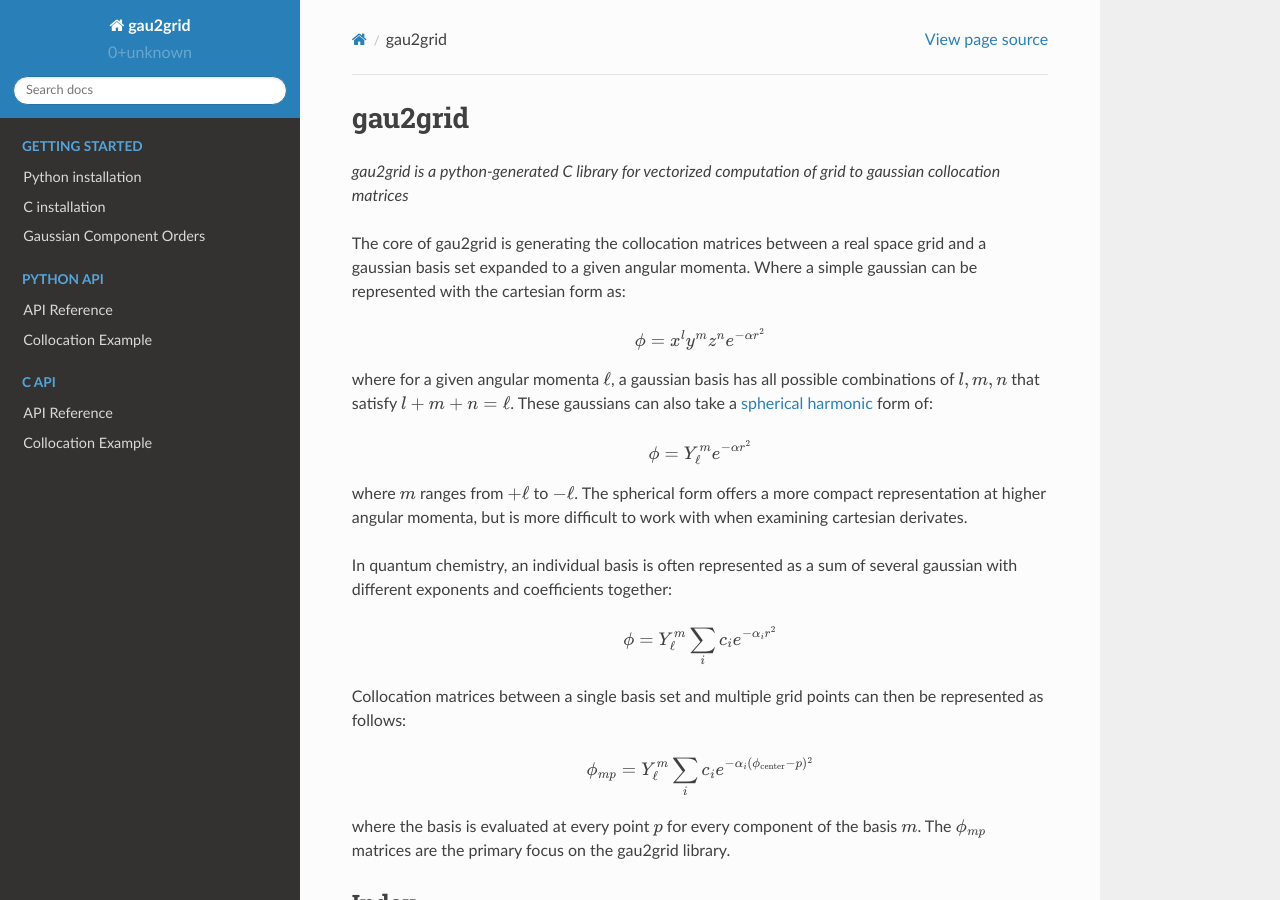
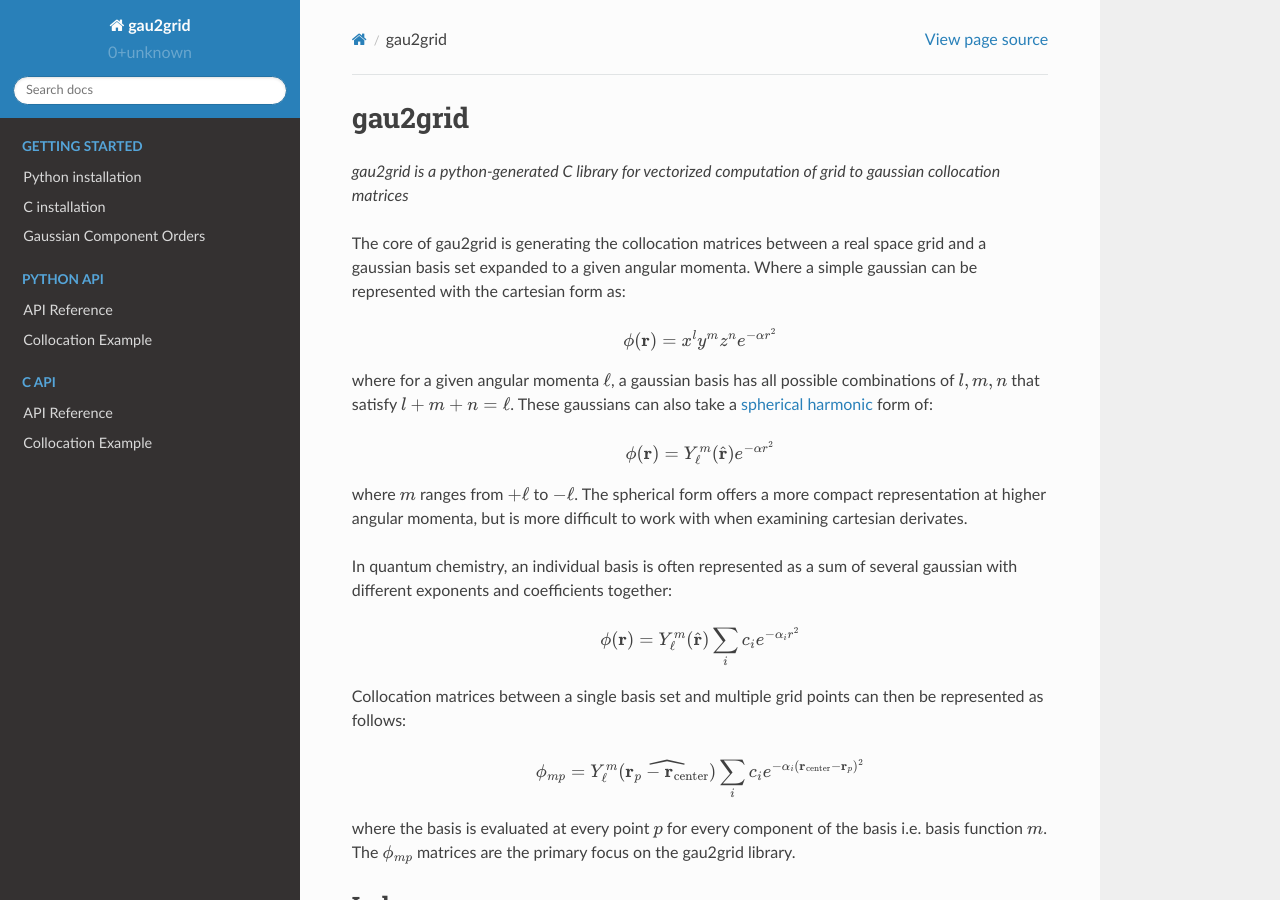
Before and after one commit to dgasmith/gau2grid, a Sphinx documentation site: the page built from docs/source/index.rst, in a window 1280 px wide and 900 px high. Built offline with Sphinx 7.4.7 and the Read the Docs theme 2.0.0, drawn with Linux system fonts in a browser that asks for light colours.

Commit message:
More clarifications to notation

```diff
--- a/docs/source/index.rst
+++ b/docs/source/index.rst
@@ -15,7 +15,7 @@ Where a simple gaussian can be represented with the cartesian form as:
 
 .. math::
 
-    \phi = x^l y^m z^n e^{-\alpha r^2}
+    \phi({\bf r}) = x^l y^m z^n e^{-\alpha r^2}
 
 where for a given angular momenta :math:`\ell`, a gaussian basis has all
 possible combinations of :math:`l, m, n` that satisfy :math:`l + m + n =
@@ -23,7 +23,7 @@ possible combinations of :math:`l, m, n` that satisfy :math:`l + m + n =
 
 .. math::
 
-    \phi = Y_\ell^m e^{-\alpha r^2}
+    \phi({\bf r}) = Y_\ell^m (\hat{\bf r}) e^{-\alpha r^2}
 
 where :math:`m` ranges from :math:`+\ell` to :math:`-\ell`. The spherical
 form offers a more compact representation at higher angular momenta, but is
@@ -34,18 +34,19 @@ several gaussian with different exponents and coefficients together:
 
 .. math::
 
-    \phi = Y_\ell^m \sum_i c_i e^{-\alpha_i r^2}
+    \phi({\bf r}) = Y_\ell^m (\hat{\bf r}) \sum_i c_i e^{-\alpha_i r^2}
 
 Collocation matrices between a single basis set and multiple grid points can
 then be represented as follows:
 
 .. math::
 
-    \phi_{m p} = Y_\ell^m \sum_i c_i e^{-\alpha_i (\phi_{\rm center} - p) ^2}
+    \phi_{m p} = Y_\ell^m (\widehat{{\bf r}_p -{\bf r}_{\rm center}}) \sum_i c_i e^{-\alpha_i ({\bf r}_{\rm center} - {\bf r}_p) ^2}
 
-where the basis is evaluated at every point :math:`p` for every component of
-the basis :math:`m`. The :math:`\phi_{m p}` matrices are the primary focus on
-the gau2grid library.
+where the basis is evaluated at every point :math:`p` for every
+component of the basis i.e. basis function :math:`m`. The
+:math:`\phi_{m p}` matrices are the primary focus on the gau2grid
+library.
 
 
 Index
```
